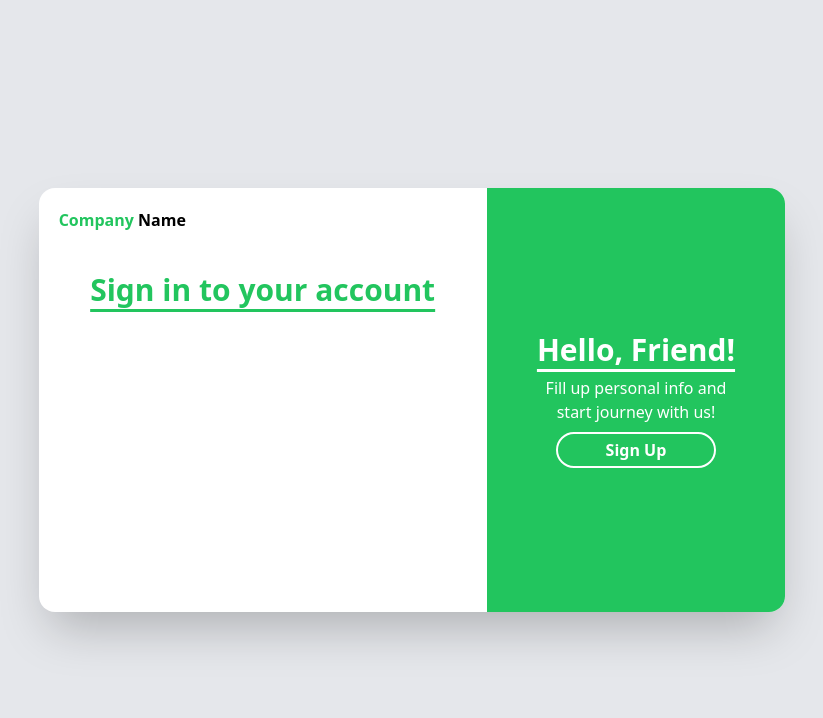
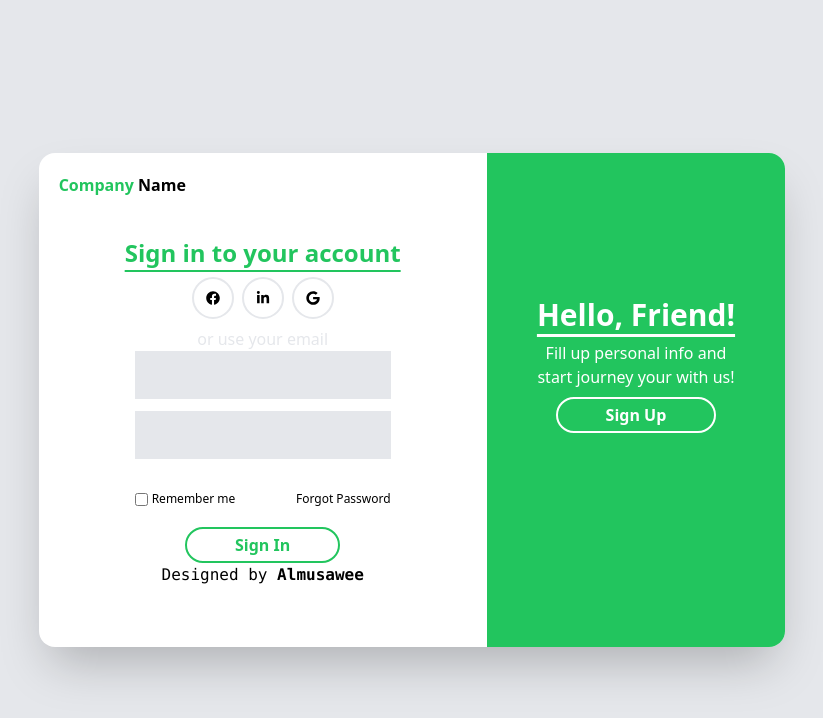
Before and after one commit to Almusawee/React-Login-Page, a React (Vite) app: page / in a window 1280 px wide. Shown: the top 718 px of the page, without its empty margins (228-1051 px from the left). Built offline with nearby package versions, Linux system fonts and the light colour scheme.

Commit message:
3 files modified

```diff
--- a/src/components/SignIn.jsx
+++ b/src/components/SignIn.jsx
@@ -1,16 +1,46 @@
 import React from 'react'
+import { FaFacebook, FaLinkedinIn, FaGoogle, FaRegEnvelope } from 'react-icons/fa';
+import {MdLockOutline} from 'react-icons/md'
+
+
+
 function SignIn(){
-  return <div className='w-3/5 p-5'>
+  return (<div className='w-3/5 p-5'>
     <div className='text-left font-bold'><span className='text-green-500'>Company</span> Name</div>
     <div className='py-10'>
-      <h2 className='text-3xl font-bold text-green-500 underline underline-offset-8'>Sign in to your account</h2>
+      <h2 className='text-2xl font-bold text-green-500 underline underline-offset-8'>Sign in to your account</h2>
       <div className='flex justify-center my-2'>
-        <a href="#">
-          <facebook />
+        <a href="#" className='border-2 border-gray-200 rounded-full p-3 mx-1'>
+          <FaFacebook className='text-sm ' />
+        </a>
+        <a href="#" className='border-2 border-gray-200 rounded-full p-3 mx-1'>
+          <FaLinkedinIn className='text-sm ' />
+        </a>
+        <a href="#" className='border-2 border-gray-200 rounded-full p-3 mx-1'>
+          <FaGoogle className='text-sm ' />
         </a>
       </div>
+      <p className='text-gray-200 '>or use your email </p>
+      <div className='flex flex-col items-center'>
+        <div className='bg-gray-200 w-64 p-2 flex items-center mb-3 ' >
+          <FaRegEnvelope className='text-gray-400 m-2' />
+          <input type="email" name="email" placeholder='' className='bg-gray-200 outline-none flex-1' />
+        </div>
+        <div className='bg-gray-200 w-64 p-2 flex items-center mb-3' >
+          <MdLockOutline className='text-gray-400 m-2' />
+          <input type="password" name="password" placeholder='' className='bg-gray-200 outline-none flex-1' />
+        </div>
+
+        <div className='flex w-64 m-5 justify-between  '>
+          <label htmlFor=""  className='flex items-center text-xs'><input type='checkbox' name='remember' className='mr-1' />Remember me</label>
+          <a href="#" className='text-xs '>Forgot Password</a>
+
+        </div>
+        <a href="#" className='border-2 border-green-500 text-green-500 rounded-full px-12 py-1 inline-block font-semibold hover:bg-green-500 hover:text-white'>Sign In</a>
+        <p className='font-mono'>Designed by <strong>Almusawee</strong></p>
+      </div>
     </div>
-  </div>;
+    </div>);
 }
 
-export default SignIn;
+export default SignIn
--- a/src/components/SignUp.jsx
+++ b/src/components/SignUp.jsx
@@ -1,12 +1,12 @@
-import react from 'react'
+import React from 'react'
 
 function SignUp(){
-  return <div className='w-2/5 bg-green-500 text-white rounded-tr-2xl rounded-br-2xl py-36 px-12'>
+  return (<div className='w-2/5 bg-green-500 text-white rounded-tr-2xl rounded-br-2xl py-36 px-12'>
     <h2 className= 'text-3xl font-bold mb-2 underline underline-offset-8'>Hello, Friend!</h2>
-    <p className='mb-2'>Fill up personal info and start journey with us!</p>
-    <a href="#" className='border-2 border-white rounded-full px-12 py-1 inline-block font-semibold hover:bg-white hover:text-green-500'>Sign Up</a>
+    <p className='mb-2'>Fill up personal info and start journey your with us!</p>
+    <a href="#" className='border-2 border-white rounded-full px-12 py-1 inline-block font-semibold hover:bg-white hover:text-green-500 '>Sign Up</a>
     <></>
-  </div>;
+  </div>);
 }
 
 export default SignUp;
```
Also changed, not shown: src/App.jsx (+5 -5 lines).
